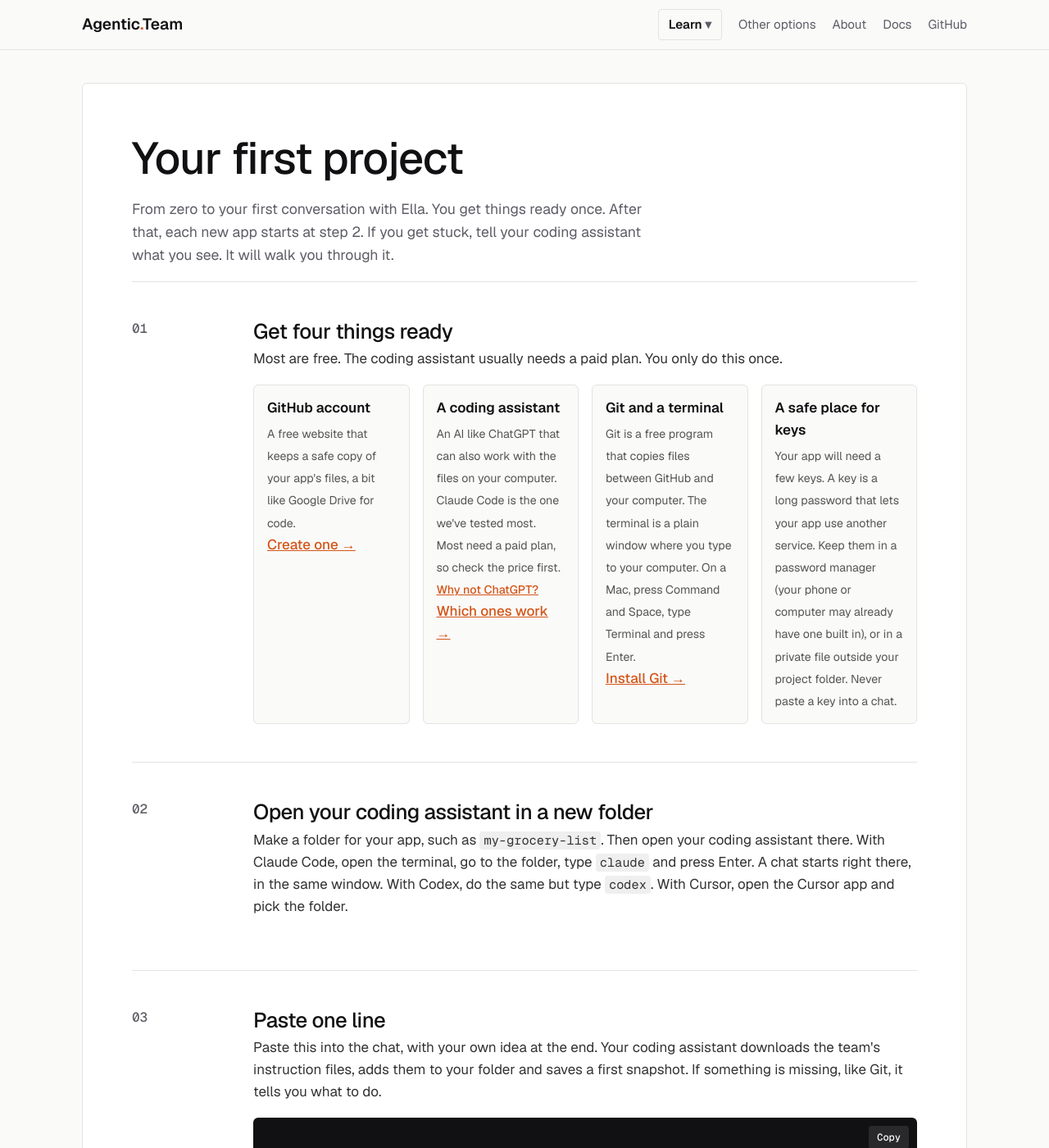
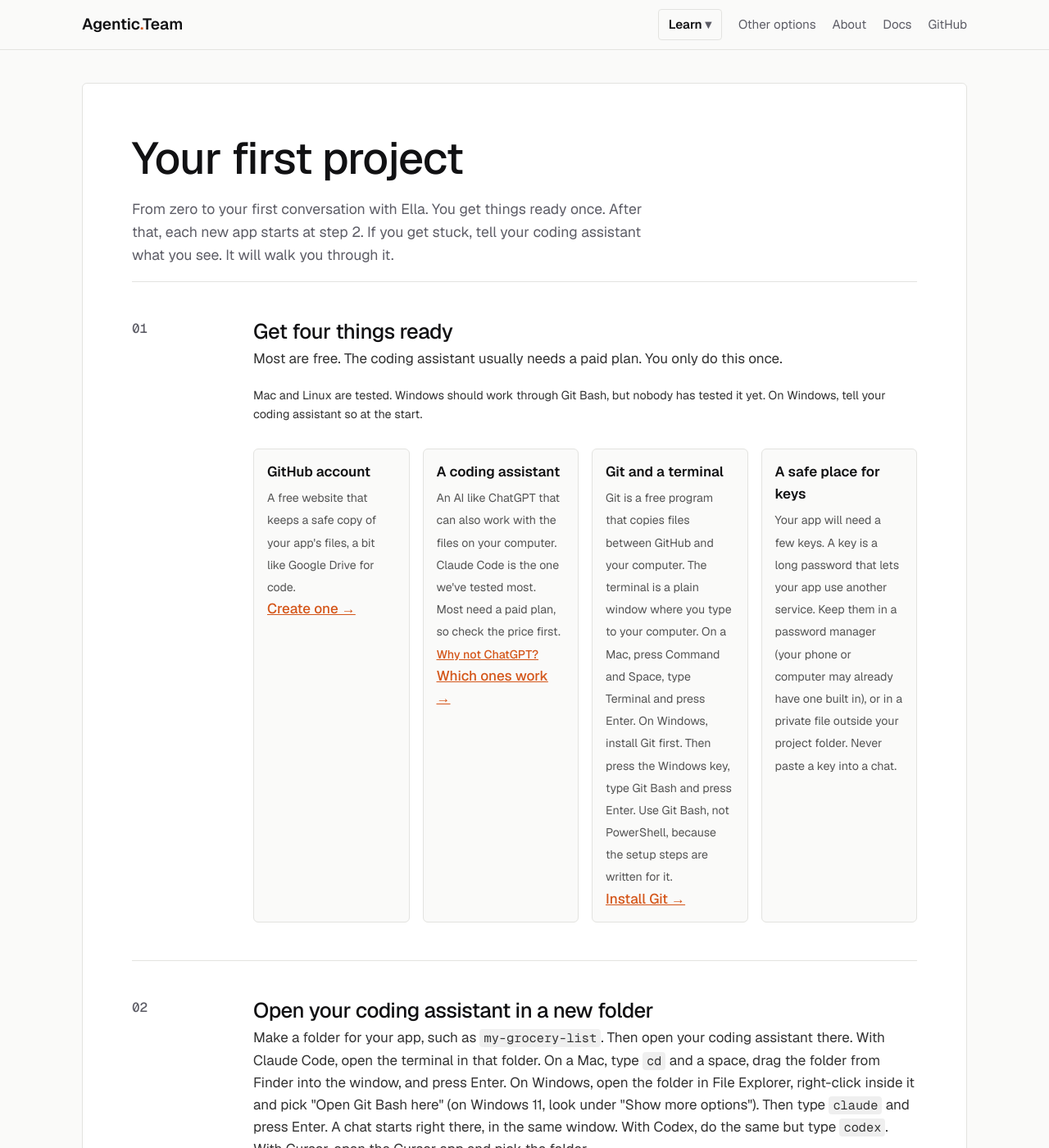
Before and after one commit to vibhortayal/agentic-team-oss, a Jekyll site: the page built from learn/first-project.html, in a window 1280 px wide and 1400 px high. Shown: the whole window at 82% size. Built offline with Jekyll 4.4.1, drawn with Linux system fonts in a browser that asks for light colours.

Commit message:
Add Windows steps next to every Mac step for beginners
Opening a terminal (Git Bash), opening it in the project folder, and an
honest note that Mac and Linux are tested and Windows isn't yet.

Co-Authored-By: Claude Opus 5.5 <noreply@anthropic.com>
Claude-Session: https://claude.ai/code/session_0155vpoV6HQDSgg93iXKtdmK

```diff
--- a/index.html
+++ b/index.html
@@ -129,7 +129,7 @@ theme: plain
   <ul class="need">
     <li><b>A coding assistant</b><p>An AI like ChatGPT that can also work with the files on your computer. Claude Code is the one we've tested most. Codex and Cursor work too. Most need a paid plan from the AI company, so check the price first.</p></li>
     <li><b>A free GitHub account</b><p>GitHub is a website that keeps a safe copy of your app's files, a bit like Google Drive for code.</p></li>
-    <li><b>About 15 minutes for setup</b><p>You'll type a few lines into the terminal, a plain window where you type to your computer. If that's new, a friend who knows computers can help the first time.</p></li>
+    <li><b>About 15 minutes for setup</b><p>You'll type a few lines into the terminal, a plain window where you type to your computer. If that's new, a friend who knows computers can help the first time. Mac and Linux are tested. Windows should work, but hasn't been tested yet.</p></li>
   </ul>
 </div></section>
 
--- a/learn/first-project.html
+++ b/learn/first-project.html
@@ -48,10 +48,11 @@ next: {url: /learn/setup.html, title: "Set up GitHub for your team"}
     <div>
       <h2>Get four things ready</h2>
       <p>Most are free. The coding assistant usually needs a paid plan. You only do this once.</p>
+      <p class="note">Mac and Linux are tested. Windows should work through Git Bash, but nobody has tested it yet. On Windows, tell your coding assistant so at the start.</p>
       <div class="doodles">
         <div class="doodle"><b>GitHub account</b><small>A free website that keeps a safe copy of your app's files, a bit like Google Drive for code.</small><br><a href="https://docs.github.com/en/get-started/start-your-journey/creating-an-account-on-github">Create one →</a></div>
         <div class="doodle"><b>A coding assistant</b><small>An AI like ChatGPT that can also work with the files on your computer. Claude Code is the one we've tested most. Most need a paid plan, so check the price first. <a href="{{ '/learn/words.html' | relative_url }}">Why not ChatGPT?</a></small><br><a href="{{ '/adapters/#tools' | relative_url }}">Which ones work →</a></div>
-        <div class="doodle"><b>Git and a terminal</b><small>Git is a free program that copies files between GitHub and your computer. The terminal is a plain window where you type to your computer. On a Mac, press Command and Space, type Terminal and press Enter.</small><br><a href="https://git-scm.com/downloads">Install Git →</a></div>
+        <div class="doodle"><b>Git and a terminal</b><small>Git is a free program that copies files between GitHub and your computer. The terminal is a plain window where you type to your computer. On a Mac, press Command and Space, type Terminal and press Enter. On Windows, install Git first. Then press the Windows key, type Git Bash and press Enter. Use Git Bash, not PowerShell, because the setup steps are written for it.</small><br><a href="https://git-scm.com/downloads">Install Git →</a></div>
         <div class="doodle"><b>A safe place for keys</b><small>Your app will need a few keys. A key is a long password that lets your app use another service. Keep them in a password manager (your phone or computer may already have one built in), or in a private file outside your project folder. Never paste a key into a chat.</small></div>
       </div>
     </div>
@@ -61,7 +62,7 @@ next: {url: /learn/setup.html, title: "Set up GitHub for your team"}
     <div class="num">2<svg class="draw" viewBox="0 0 110 110"><circle cx="40" cy="48" r="44" stroke="#e2442f" stroke-width="3" style="--len:290"/></svg></div>
     <div>
       <h2>Open your coding assistant in a new folder</h2>
-      <p>Make a folder for your app, such as <code>my-grocery-list</code>. Then open your coding assistant there. With Claude Code, open the terminal, go to the folder, type <code>claude</code> and press Enter. A chat starts right there, in the same window. With Codex, do the same but type <code>codex</code>. With Cursor, open the Cursor app and pick the folder.</p>
+      <p>Make a folder for your app, such as <code>my-grocery-list</code>. Then open your coding assistant there. With Claude Code, open the terminal in that folder. On a Mac, type <code>cd</code> and a space, drag the folder from Finder into the window, and press Enter. On Windows, open the folder in File Explorer, right-click inside it and pick "Open Git Bash here" (on Windows 11, look under "Show more options"). Then type <code>claude</code> and press Enter. A chat starts right there, in the same window. With Codex, do the same but type <code>codex</code>. With Cursor, open the Cursor app and pick the folder.</p>
     </div>
   </div>
 
--- a/learn/setup.html
+++ b/learn/setup.html
@@ -56,7 +56,7 @@ next: {url: /learn/demo.html, title: "Watch a demo"}
       <p>Your team saves its work on GitHub. Your coding assistant needs a way in. GitHub makes a small free program for this, called the GitHub command line tool.</p>
       <ol>
         <li><a href="https://cli.github.com/">Install it from GitHub's site</a>.</li>
-        <li>Open the terminal and type <code>gh auth login</code>, then press Enter.</li>
+        <li>Open the terminal (on Windows, Git Bash) and type <code>gh auth login</code>, then press Enter.</li>
         <li>Pick GitHub.com, then HTTPS, then "Login with a web browser". Your browser opens. Sign in and click Authorize.</li>
       </ol>
       <p>Not sure? Ask Ella "help me sign in to GitHub". She walks you through it.</p>
--- a/learn/words.html
+++ b/learn/words.html
@@ -89,7 +89,7 @@ next: {url: /learn/journey.html, title: "How a project goes"}
 
     <h2>The computer words</h2>
     <dl>
-      <div class="term"><dt>Terminal</dt><dd><p>A plain window where you type instructions to your computer instead of clicking. On a Mac, press Command and Space, type Terminal and press Enter. On Linux any terminal works. Windows hasn't been tested yet. Git Bash, which comes with Git for Windows, is the likeliest to work.</p><p class="use">You'll paste a few commands into it, once per project.</p></dd></div>
+      <div class="term"><dt>Terminal</dt><dd><p>A plain window where you type instructions to your computer instead of clicking. On a Mac, press Command and Space, type Terminal and press Enter. On Linux any terminal works. On Windows, install Git for Windows, then press the Windows key, type Git Bash and press Enter. Use Git Bash, not PowerShell, because the setup steps are written for it. Windows hasn't been fully tested yet.</p><p class="use">You'll paste a few commands into it, once per project.</p></dd></div>
       <div class="term"><dt>Project folder</dt><dd><p>The folder on your computer that holds your app's files, for example <code>~/code/family-groceries</code>.</p><p class="use">You open your coding assistant inside it, so the AI works on the right files.</p></dd></div>
       <div class="term"><dt>Git</dt><dd><p>A free program that saves snapshots of your project's files, called commits, so every change is recorded and can be undone.</p><p class="use">You install it once. The agents use it for you after that.</p></dd></div>
     </dl>
```
Also changed, not shown: README.md.
